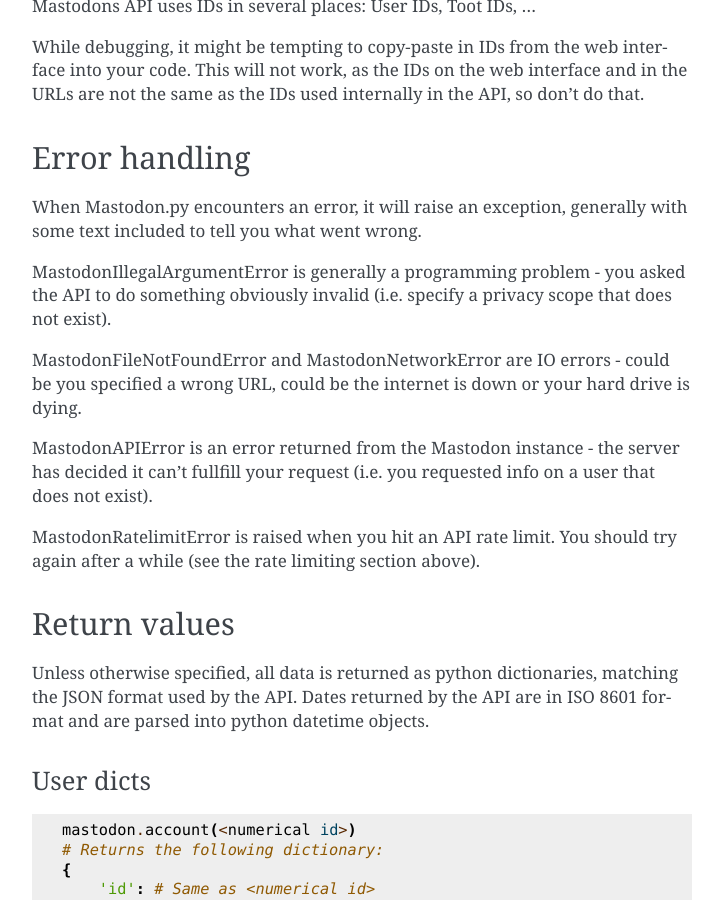
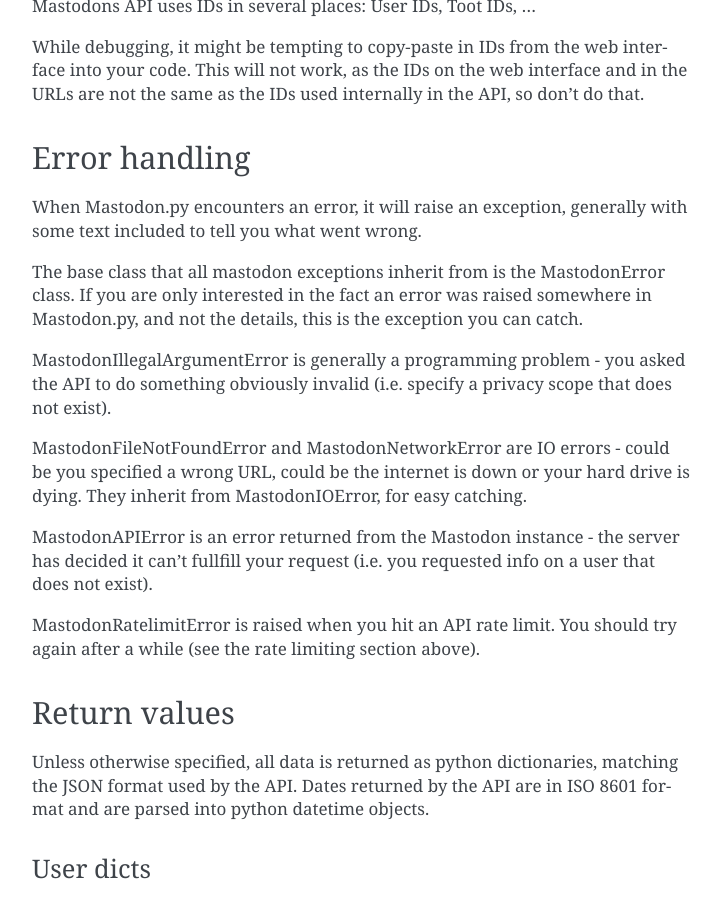
Before and after one commit to halcy/Mastodon.py, a Sphinx documentation site: the page built from docs/index.rst, in a window 1280 px wide and 900 px high, scrolled down 2302 px. Shown: the whole window, without its empty margins (388-1111 px from the left). Built offline with Sphinx 7.4.7, drawn with Linux system fonts in a browser that asks for light colours.

Commit message:
Redesign exception hierarchy
All Mastodon.py errors now derive from MastodonError, for easier
catching in application code that just wants to see if something
happened, and isn't too miffed about the details.

I/O Errors derive from MastodonIOError, for similar reasons.

This change is designed to be backwards compatible.

```diff
--- a/docs/index.rst
+++ b/docs/index.rst
@@ -112,12 +112,17 @@
 When Mastodon.py encounters an error, it will raise an exception, generally with
 some text included to tell you what went wrong.
 
+The base class that all mastodon exceptions inherit from is the MastodonError
+class. If you are only interested in the fact an error was raised somewhere in
+Mastodon.py, and not the details, this is the exception you can catch.
+
 MastodonIllegalArgumentError is generally a programming problem - you asked the
 API to do something obviously invalid (i.e. specify a privacy scope that does
 not exist).
 
 MastodonFileNotFoundError and MastodonNetworkError are IO errors - could be you
-specified a wrong URL, could be the internet is down or your hard drive is dying.
+specified a wrong URL, could be the internet is down or your hard drive is
+dying. They inherit from MastodonIOError, for easy catching.
 
 MastodonAPIError is an error returned from the Mastodon instance - the server
 has decided it can't fullfill your request (i.e. you requested info on a user that
```
Also changed, not shown: 1 other file.
